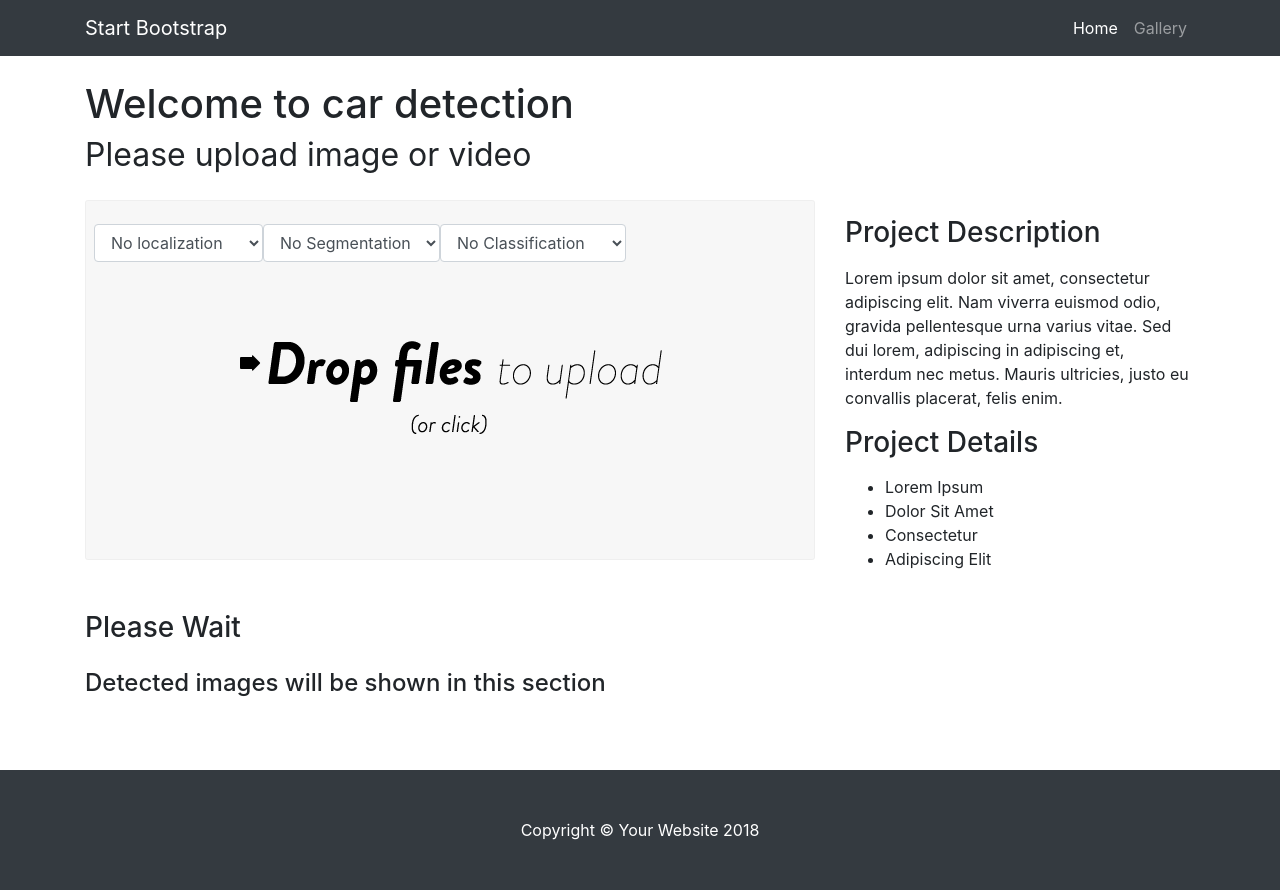
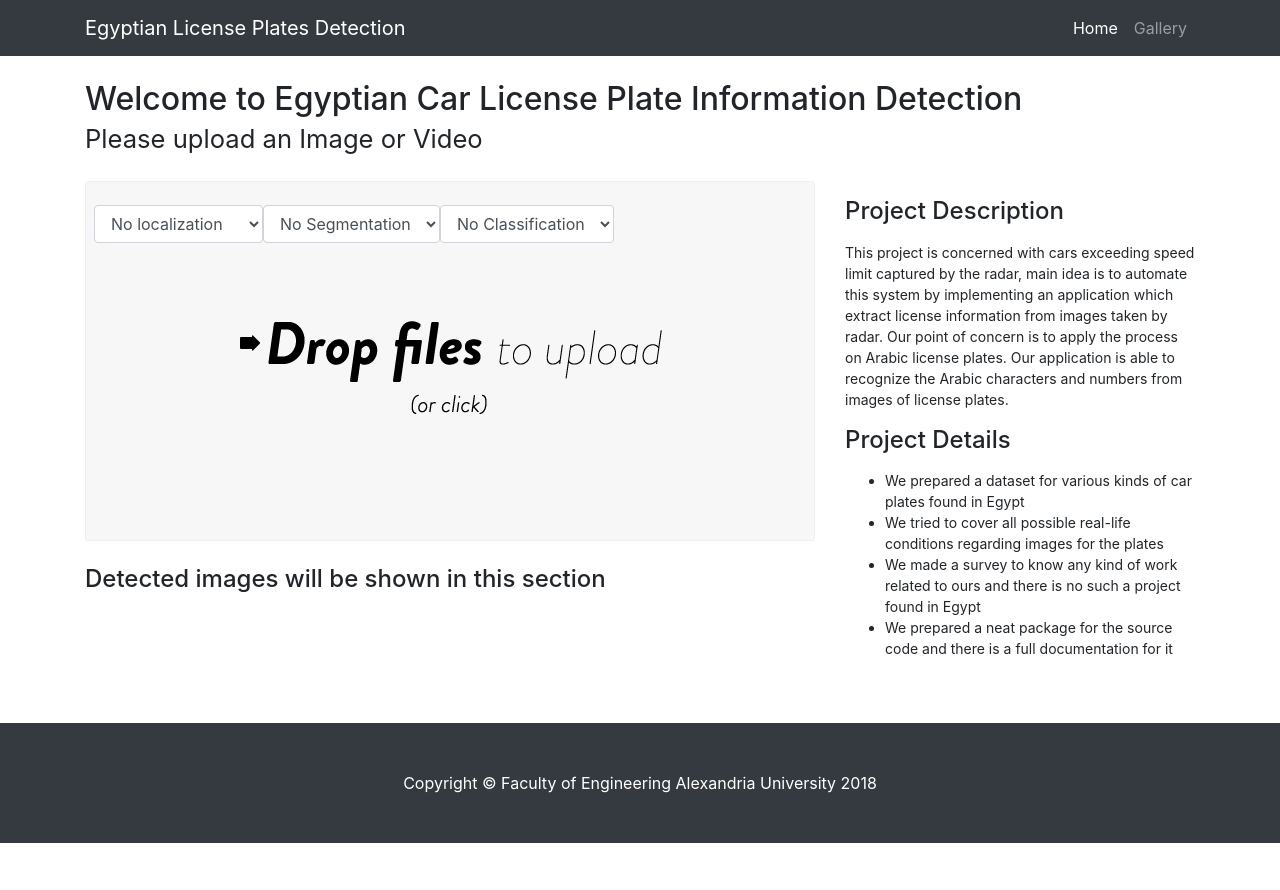
Before and after one commit to Jemyz/Arabic-Car-License-Plate-Recognition, a Django app: page / in a window 1280 px wide. After the commit the page ends 843 px from the top, so only its background shows below. Run offline with Django 3.2, Linux system fonts and the light colour scheme; parts of the project's set-up code (start-up, migrations or seed data) failed here and were passed over; some libraries are stand-ins or nearby versions.

Commit message:
refactor

```diff
--- a/dashboard/templates/dashboard/core/core.html
+++ b/dashboard/templates/dashboard/core/core.html
@@ -12,14 +12,14 @@
     <link href="{% static 'dashboard/css/dropzone.css' %}" type="text/css" rel="stylesheet"/>
 
     <meta charset="utf-8">
-    <title>Simple File Upload</title>
+    <title>Egyptian Car License Plate Information Detection</title>
     <meta name="viewport" content="width=device-width, initial-scale=1, shrink-to-fit=no">
 </head>
 <body>
 
 <nav class="navbar navbar-expand-lg navbar-dark bg-dark fixed-top">
     <div class="container">
-        <a class="navbar-brand" href="{% url 'index' %}">Start Bootstrap</a>
+        <a class="navbar-brand" href="{% url 'index' %}">Egyptian License Plates Detection</a>
         <button class="navbar-toggler" type="button" data-toggle="collapse" data-target="#navbarResponsive"
                 aria-controls="navbarResponsive" aria-expanded="false" aria-label="Toggle navigation">
             <span class="navbar-toggler-icon"></span>
@@ -42,37 +42,54 @@
 <!-- Footer -->
 <footer class="py-5 bg-dark">
     <div class="container">
-        <p class="m-0 text-center text-white">Copyright &copy; Your Website 2018</p>
+        <p class="m-0 text-center text-white">Copyright &copy; Faculty of Engineering Alexandria University 2018</p>
     </div>
     <!-- /.container -->
 </footer>
 
 <script type="text/javascript" charset="utf-8">
+$(document).ready(function() {
+     $("#please_wait").hide();
+     $("#final_result").hide();
+});
 Dropzone.options.myAwesomeDropzone = {
+
+
     success: function(file, response){
-        console.log(response)
+        console.log(response);
         response = JSON.parse(response);
-        stage = response["final_stage"]
-        images_url = response["images_url"]
-        note = response["note"]
+        stage = response["final_stage"];
+        images_url = response["images_url"];
+        note = response["note"];
 
         if (!Array.isArray(images_url))
-            images_url = [images_url]
-            stage = [stage]
-            note = [note]
+            images_url = [images_url];
+            stage = [stage];
+            note = [note];
 
         for (i in images_url) {
-            part1 = "<div class=\"col-lg-3 col-md-4 col-sm-6 portfolio-item\"><div class=\"card h-100\"><a href=\""
-            part2 = " \"><img class=\"card-img-top\" width=\"500\" height=\"200\" src=\""
-            part3 = " \" alt=\"\"></a><div class=\"card-body\"><h4 class=\"card-title\"><a href=\"#\">"
-            part4 = "</a></h4><p class=\"card-text\">"
-            part5 = "</p></div></div></div>"
-            image = part1 + images_url[i] + part2 + images_url[i] + part3 + stage[i] + part4 + note[i] + part5
+            part1 = "<div class=\"col-lg-3 col-md-4 col-sm-6 portfolio-item\"><div class=\"card h-100\"><a href=\"";
+            part2 = " \"><img class=\"card-img-top\" width=\"500\" height=\"200\" src=\"";
+            part3 = " \" alt=\"\"></a><div class=\"card-body\"><h4 class=\"card-title\"><a href=\"#\">";
+            part4 = "</a></h4><p class=\"card-text\">";
+            part5 = "</p></div></div></div>";
+            image = part1 + images_url[i] + part2 + images_url[i] + part3 + stage[i] + part4 + note[i] + part5;
 
             $( "#image_container" ).append(image);
         }
-        $( "#please_wait" ).hide()
+        $( "#please_wait" ).hide();
         $( "#info-wait" ).hide();
+        if(!note.contains("error"))
+            $( "#final_result" ).show();
+    },
+
+    init: function(){
+        var myDropzone = this;
+
+        this.on("sending", function() {
+          $("#please_wait").show();
+          $("#final_result").hide();
+        });
     }
 };
 {% block script %}
@@ -81,6 +98,10 @@ Dropzone.options.myAwesomeDropzone = {
 
 
 
+
+
+
+
 </script>
 </body>
 </html>
--- a/dashboard/templates/dashboard/index.html
+++ b/dashboard/templates/dashboard/index.html
@@ -10,10 +10,10 @@ active
 <div class="container">
 
     <!-- Portfolio Item Heading -->
-    <h1 class="my-4">Welcome to car detection
+    <h2 class="my-4">Welcome to Egyptian Car License Plate Information Detection
         <br>
-        <small>Please upload image or video</small>
-    </h1>
+        <small>Please upload an Image or Video</small>
+    </h2>
 
     <!-- Portfolio Item Row -->
     <div class="row">
@@ -57,28 +57,31 @@ active
                 </div>
                 {% csrf_token %}
             </form>
+            <h4 id="info-wait" class="my-4">Detected images will be shown in this section</h4>
+            <h3 id="please_wait" class="my-4">Please Wait</h3>
+            <h3 id="final_result" class="my-4">Final Result</h3>
         </div>
 
         <div class="col-md-4">
-            <h3 class="my-3">Project Description</h3>
-            <p>Lorem ipsum dolor sit amet, consectetur adipiscing elit. Nam viverra euismod odio, gravida pellentesque
-                urna varius vitae. Sed dui lorem, adipiscing in adipiscing et, interdum nec metus. Mauris ultricies,
-                justo eu convallis placerat, felis enim.</p>
-            <h3 class="my-3">Project Details</h3>
-            <ul>
-                <li>Lorem Ipsum</li>
-                <li>Dolor Sit Amet</li>
-                <li>Consectetur</li>
-                <li>Adipiscing Elit</li>
+            <h4 class="my-3">Project Description</h4>
+            <p style="font-size:14px">This project is concerned with cars exceeding speed limit captured by the radar,
+                main idea is to automate this system by implementing an application which extract
+                license information from images taken by radar. Our point of concern is to apply the
+                process on Arabic license plates. Our application is able to recognize the Arabic characters
+                and numbers from images of license plates.</p>
+            <h4 class="my-3">Project Details</h4>
+            <ul style="font-size:14px">
+                <li>We prepared a dataset for various kinds of car plates found in Egypt</li>
+                <li>We tried to cover all possible real-life conditions regarding images for the plates</li>
+                <li>We made a survey to know any kind of work related to ours and there is no such a project found in Egypt</li>
+                <li>We prepared a neat package for the source code and there is a full documentation for it</li>
             </ul>
         </div>
+         <!-- Related Projects Row -->
+
 
     </div>
     <!-- /.row -->
-    <!-- Related Projects Row -->
-    <h3 id="please_wait" class="my-4">Please Wait</h3>
-    <h4 id="info-wait" class="my-4">Detected images will be shown in this section</h4>
-
     <div id="image_container" class="row">
 
         <!-- below element is added by jquery --!>
@@ -97,6 +100,8 @@ active
         </div>-->
 
     </div>
+
+
     <!-- /.row -->
 
 </div>
--- a/dashboard/views.py
+++ b/dashboard/views.py
@@ -14,15 +14,17 @@ import time
 
 localization_strategies = {"ObjectDetection": 1}
 segmentation_strategies = {"Inception": 1}
-classification_strategies = {"CNN": 1, "SVM": 1, "TemplateMatching": 1}
+classification_strategies = {"SVM": 1}
 # classification_strategies = {"CNN": 1, "VGG16":1, "SVM": 1, "TemplateMatching": 1}
-classification_unloaded = ["VGG16"]
+classification_unloaded = []
 segmentation_unloaded = []
 localization_unloaded = []
 
 segmenter = package.segmenter(segmentation_strategies)
 classifier = package.classifier(classification_strategies)
 localize = package.localize(localization_strategies)
+
+fs = FileSystemStorage()
 
 
 def check_ext(file):
@@ -35,32 +37,26 @@ def check_ext(file):
     return file_type
 
 
-def handle_image(image_name, classification_type, segmentation_type, localization_type, fs):
+def handle_image(image_name, classification_type, segmentation_type, localization_type):
     path = os.path.join(settings.MEDIA_ROOT, image_name)
     note = ""
-    localization_object = None
-    localization_class = None
-    segmentation_object = None
-    segmentation_class = None
-    classification_object = None
-    classification_class = None
 
-    # --------------------localization handling----------------------
     try:
 
-        if (localization_type in localization_strategies or localization_type in localization_unloaded) and not (
-                localization_type == "None"):
+        if (localization_type in [*localization_strategies, *localization_unloaded] and not (
+                localization_type == "None")):
+
             load_object = False
             if localization_type in localization_unloaded:
                 load_object = True
 
             localization_class = getattr(package.localizers, localization_type)
-            [[box, vehicle_image], class_detected, prob], localization_object = localize.localize(path,
-                                                                                                  load_model=load_object,
-                                                                                                  localization_strategy=localization_class,
-                                                                                                  get_object=True)
-
-            if vehicle_image is not None:
+            [[box, vehicle_image], class_detected, prob] = localize.localize(path,
+                                                                             load_model=load_object,
+                                                                             localization_strategy=localization_class)
+            if vehicle_image is None:
+                raise AssertionError
+            else:
                 vehicle_image = cv2.cvtColor(vehicle_image, cv2.COLOR_RGB2BGR)
 
             if box is None:
@@ -70,51 +66,44 @@ def handle_image(image_name, classification_type, segmentation_type, localizatio
 
             if segmentation_type == "None":
                 note = str(time.strftime("%d/%m/%Y")) + " localization for " + image_name
-                localized_name = "localization - " + fs.generate_filename(image_name)
+                localized_name = "localization ___ " + fs.generate_filename(image_name)
 
                 if not (localized_name == image_name):
                     fs.delete(image_name)
 
                 directory = os.path.join(settings.MEDIA_ROOT, localized_name)
                 localize.visualize(vehicle_image, directory, box, class_detected)
-
-                if localization_type not in localization_unloaded:
-                    localize.append_localization_strategy(localization_class, localization_object)
+                print(localization_type)
 
                 return ["localization", fs.url(localized_name), note]
 
-            if localization_type not in localization_unloaded:
-                localize.append_localization_strategy(localization_class, localization_object)
+        elif not (localization_type == "None"):
+            raise ValueError("type not defined")
 
-        elif not (localization_type == "None"):
-            raise ValueError
         else:
             image = cv2.imread(path)
 
     except Exception as e:
-
-        if localization_object is not None and localization_class:
-            localize.append_localization_strategy(localization_class, localization_object)
-        fs.delete(image_name)
         print('%s (%s)' % (e, type(e)))
-        return ["error", "", "error happened while detecting the plate please try again"]
+        return ["error", fs.url(image_name), "the localization module failed to extract the plate from image"]
 
     # --------------------segmentation handling-------------------------
+    print("segmenting")
     try:
-        if segmentation_type in segmentation_strategies or segmentation_type in segmentation_unloaded:
+        if segmentation_type in [*segmentation_strategies, *segmentation_unloaded]:
+
             load_object = False
             if segmentation_type in segmentation_unloaded:
                 load_object = True
 
             segmentation_class = getattr(package.segmenters, segmentation_type)
-            [images, boxes, classes, scores], segmentation_object = segmenter.segment(image,
-                                                                                      load_model=load_object,
-                                                                                      segmentation_strategy=segmentation_class,
-                                                                                      get_object=True)
+            [images, boxes, classes, scores] = segmenter.segment(image,
+                                                                 load_model=load_object,
+                                                                 segmentation_strategy=segmentation_class)
 
             if classification_type == "None":
                 note = str(time.strftime("%d/%m/%Y")) + " segmentation for " + image_name
-                segmented_name = "segmentation - " + fs.generate_filename(image_name)
+                segmented_name = "segmentation ___ " + fs.generate_filename(image_name)
 
                 if not (segmented_name == image_name):
                     fs.delete(image_name)
@@ -122,31 +111,27 @@ def handle_image(image_name, classification_type, segmentation_type, localizatio
                 directory = os.path.join(settings.MEDIA_ROOT, segmented_name)
                 segmenter.visualize(image, directory, boxes, classes)
 
-                if segmentation_type not in segmentation_unloaded:
-                    segmenter.append_segmentation_strategy(segmentation_class, segmentation_object)
+                return ["segmentation", fs.url(segmented_name), note]
 
-                return ["segmentation", fs.url(segmented_name), note]
-            if segmentation_type not in segmentation_unloaded:
-                segmenter.append_segmentation_strategy(segmentation_class, segmentation_object)
         else:
             raise ValueError
 
     except Exception as e:
-
-        if segmentation_object is not None and segmentation_class:
-            segmenter.append_segmentation_strategy(segmentation_class, segmentation_object)
-        fs.delete(image_name)
         print('%s (%s)' % (e, type(e)))
-        return ["error", "", "error happened while segmenting the plate please try again"]
+        return ["error", fs.url(image_name), "the segmentation module failed to extract the plate from image"]
 
     # ---------------------classification handling---------------------------
+
     print("classifying")
+    classification_class = None
+    classification_object = None
+    letters_note = ""
     try:
-        if classification_type in classification_strategies or classification_type in classification_unloaded:
-            classification_object = None
+        if classification_type in [*classification_strategies, *classification_unloaded] :
+
             classification_class = getattr(package.classifiers, classification_type)
+
             load_object = False
-
             if classification_type in classification_unloaded:
                 load_object = True
 
@@ -159,14 +144,19 @@ def handle_image(image_name, classification_type, segmentation_type, localizatio
                                                                                      classification_object=classification_object)
                 print(predicted_label)
                 load_object = False
-                # cv2.imshow("image", images[image_index])
-                # cv2.waitKey()
+                #cv2.imshow("image", images[image_index])
+                #cv2.waitKey()
                 # cv2.imwrite("./" + image_index + ".jpg", images[image_index])
                 # import scipy.misc
                 # scipy.misc.imsave(str(image_index) +'.jpg', images[image_index])
-                note += str(predicted_label).strip()
+                if classes[image_index] == 1:
+                    letters_note += str(predicted_label)+ " "
+                else:
+                    note += str(predicted_label)
+
                 # print(int(classes[image_index]))
                 # print(note)
+            note += letters_note[::-1]
             print(note)
 
             if classification_type not in classification_unloaded:
@@ -178,39 +168,38 @@ def handle_image(image_name, classification_type, segmentation_type, localizatio
 
         if classification_object is not None and classification_class:
             classifier.append_classification_strategy(classification_class, classification_object)
-        fs.delete(image_name)
+
         print('%s (%s)' % (e, type(e)))
-        return ["error", "", "error happened while classifying the plate please try again"]
 
-    image_new_name = "classification - " + note + "- " + fs.generate_filename(image_name)
+        return ["error", fs.url(image_name), "classifier failed to classify the image"]
+
+    image_new_name = "classification ___ " + note + "- " + fs.generate_filename(image_name)
     new_path = os.path.join(settings.MEDIA_ROOT, image_new_name)
     os.rename(path, new_path)
 
     return ["classification", fs.url(image_new_name), note]
 
 
-def handle_video(filename, classification_type, segmentation_type, localization_type, fs):
+def handle_video(filename, classification_type, segmentation_type, localization_type):
     # frame video and get images
     # call handle_image on each image
 
     return filename
 
 
-def handle_file(file, classification_type, segmentation_type, localization_type, fs):
+def handle_file(file, classification_type, segmentation_type, localization_type):
     type_file = check_ext(file)
     filename = fs.save(file.name, file)
 
     if type_file == "image":
-        result = handle_image(filename, classification_type, segmentation_type, localization_type, fs)
+        result = handle_image(filename, classification_type, segmentation_type, localization_type)
     else:
-        result = handle_video(filename, classification_type, segmentation_type, localization_type, fs)
+        result = handle_video(filename, classification_type, segmentation_type, localization_type)
 
     return result
 
 
 def index(request):
-    fs = FileSystemStorage()
-
     try:
         if request.method == 'POST':
             images_url = []
@@ -224,8 +213,10 @@ def index(request):
             localization_type = request.POST['localization']
 
             for file in files:
-                final_stage, images_url, note = handle_file(file, classification_type, segmentation_type,
-                                                            localization_type, fs)
+                final_stage, images_url, note = handle_file(file,
+                                                            classification_type,
+                                                            segmentation_type,
+                                                            localization_type)
 
             data = {"final_stage": final_stage, "images_url": images_url, "note": note}
             return HttpResponse(json.dumps(data))
@@ -242,16 +233,14 @@ def index(request):
 
 
 def show(request):
-    fs = FileSystemStorage()
     array = []
     files = fs.listdir("./")
     for file in files[1]:
         try:
-            splits = file.split("-")
+            splits = file.split("___")
             array.append([fs.url(file), splits[1], splits[0]])
 
         except Exception as e:
-            array.append([fs.url(file)])
             print('%s (%s)' % (e, type(e)))
 
     return render(request, 'dashboard/show.html', {'image_list': array})
--- a/mooo.py
+++ b/mooo.py
@@ -1,3 +1,4 @@
+'''
 import os
 import cv2
 import numpy as np
@@ -370,3 +371,4 @@ for f in range(length):
         cv2.imwrite(path_save + name + "l" + images_names[f], horizontal_strip)
 
 # print((images_be/length) *100)
+'''
```
Also changed, not shown: package/plate_detection/object_detection_plate.py (+17 -1 lines), package/segmentation/neural_network/binary.py (+7 -0 lines), package/segmentation/segmentation_techniques.py (+14 -13 lines).
